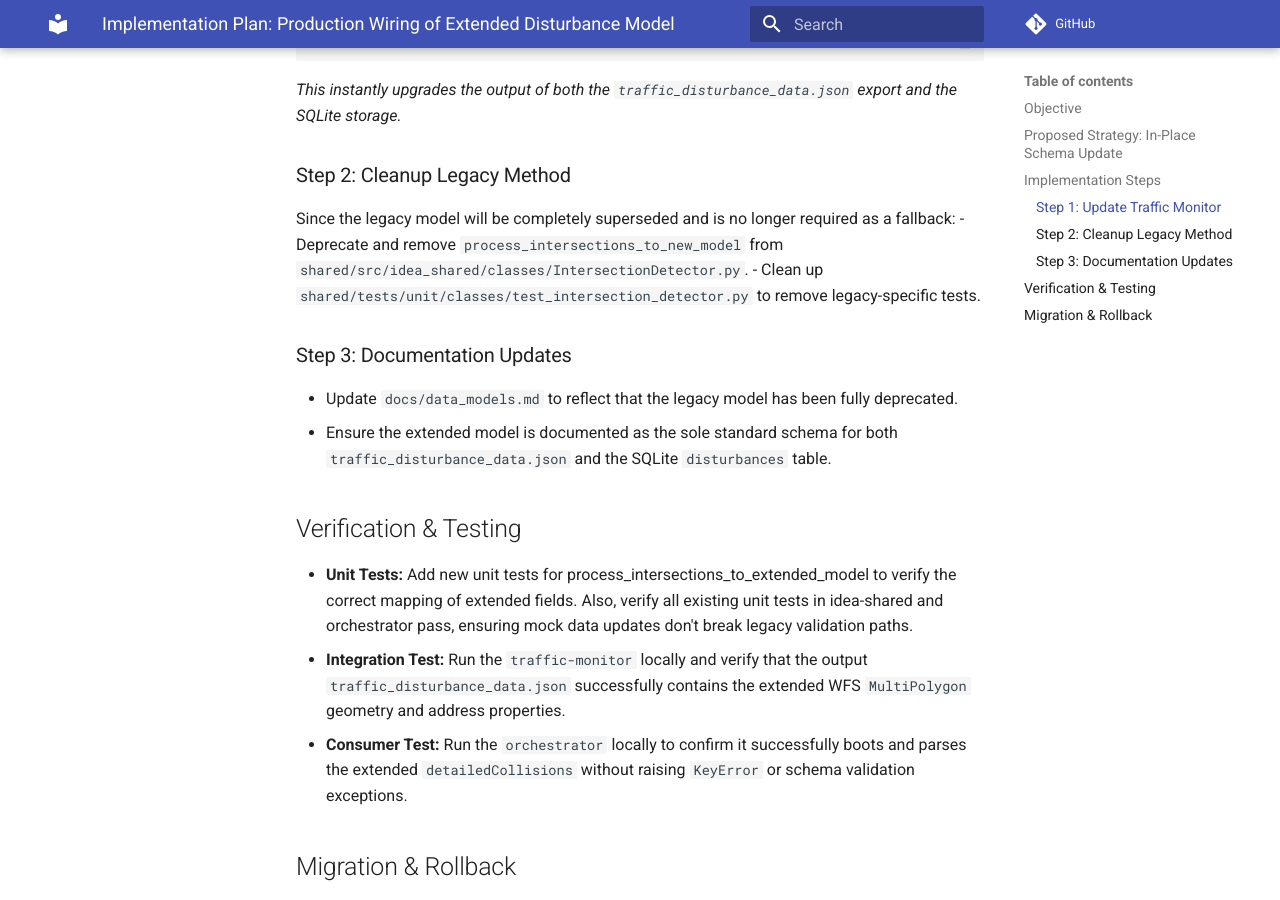
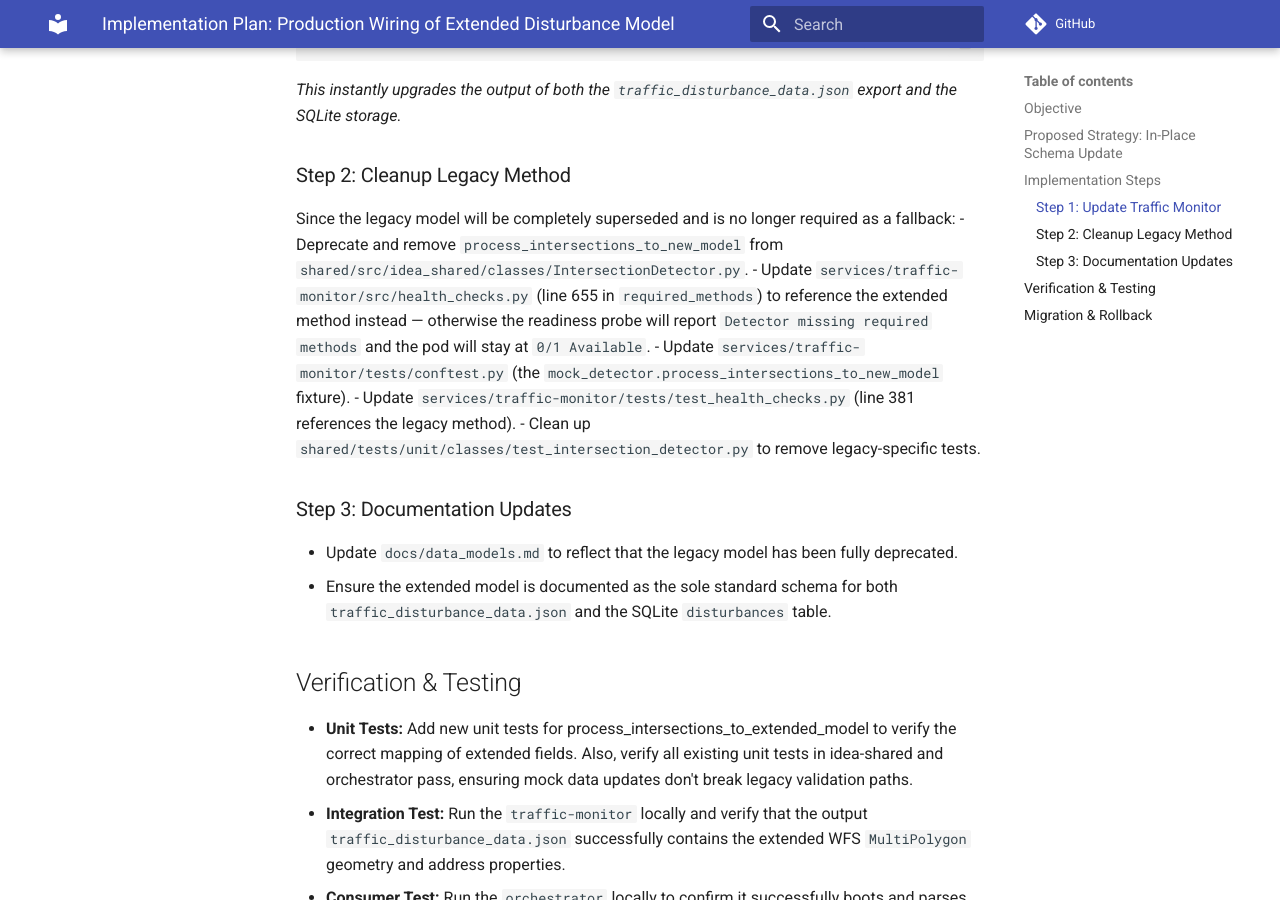
Before and after one commit to ForumViriumHelsinki/IDEA-Helsinki, an MkDocs documentation site: the page built from docs/prps/PRP_extended_disturbance_model_adoption.md, in a window 1280 px wide and 900 px high, scrolled down 1220 px. Built offline with MkDocs 1.6.1 and Material for MkDocs 9.7.7, drawn with Linux system fonts in a browser that asks for light colours; comment, search, counter and statistics services are not loaded.

Commit message:
Update docs/prps/PRP_extended_disturbance_model_adoption.md
Co-authored-by: Lauri Gates <lauri.gates@forumvirium.fi>

```diff
--- a/docs/prps/PRP_extended_disturbance_model_adoption.md
+++ b/docs/prps/PRP_extended_disturbance_model_adoption.md
@@ -27,6 +27,9 @@ Modify `services/traffic-monitor/src/main.py` to use the new extended method.
 ### Step 2: Cleanup Legacy Method
 Since the legacy model will be completely superseded and is no longer required as a fallback:
 - Deprecate and remove `process_intersections_to_new_model` from `shared/src/idea_shared/classes/IntersectionDetector.py`.
+- Update `services/traffic-monitor/src/health_checks.py` (line 655 in `required_methods`) to reference the extended method instead — otherwise the readiness probe will report `Detector missing required methods` and the pod will stay at `0/1 Available`.
+- Update `services/traffic-monitor/tests/conftest.py` (the `mock_detector.process_intersections_to_new_model` fixture).
+- Update `services/traffic-monitor/tests/test_health_checks.py` (line 381 references the legacy method).
 - Clean up `shared/tests/unit/classes/test_intersection_detector.py` to remove legacy-specific tests.
 
 ### Step 3: Documentation Updates
```
